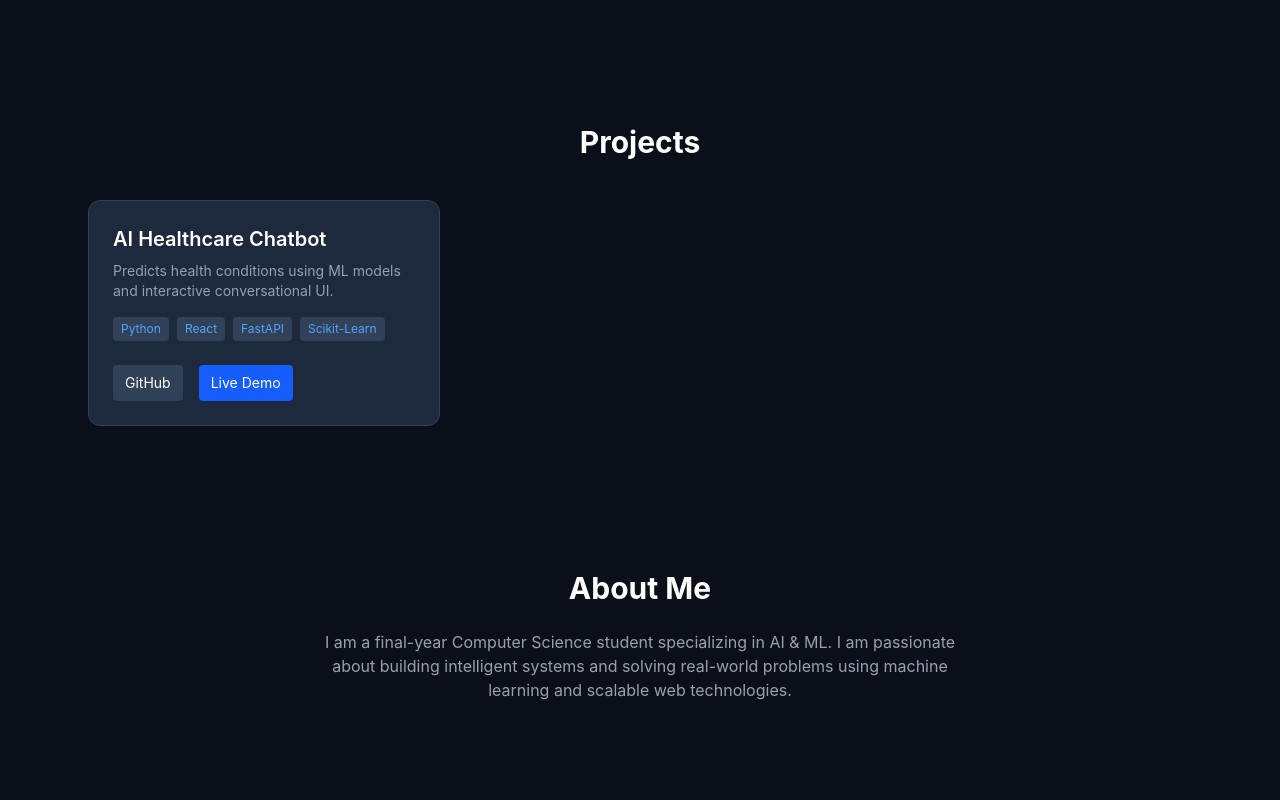
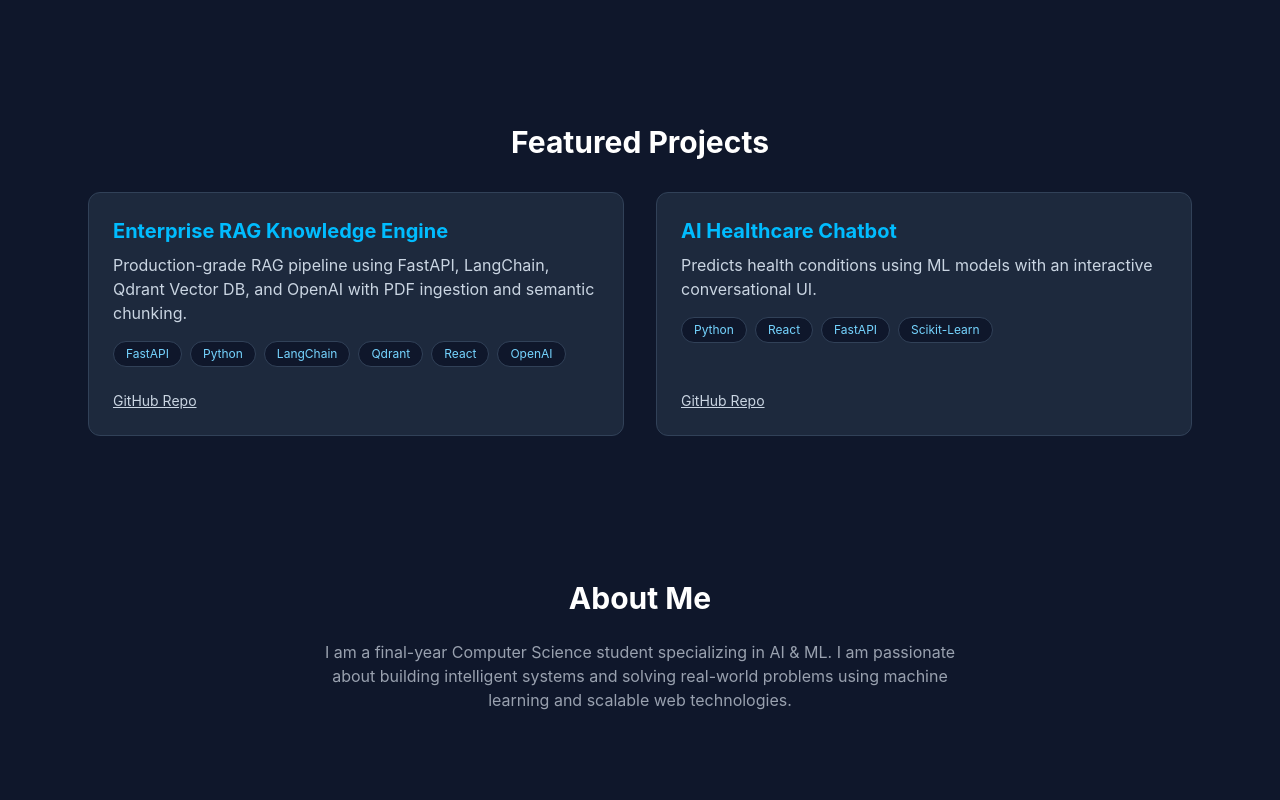
Before and after one commit to hemanulasa884-creator/heman-portfolio, a React (Vite) app: page / in a window 1280 px wide. Shown: the part 1000-1800 px from the top of the page. Built offline with nearby package versions, Linux system fonts and the light colour scheme.

Commit message:
Update portfolio projects with RAG engine

```diff
--- a/src/App.jsx
+++ b/src/App.jsx
@@ -1,17 +1,25 @@
-import Hero from "./components/Hero";
-import Skills from "./components/Skills";
-import Projects from "./components/Projects";
-import About from "./components/About";
-import Contact from "./components/Contact";
+import React from 'react';
+import Hero from './components/Hero';
+import Skills from './components/Skills';
+import Projects from './components/Projects';
+import About from './components/About';
+import Contact from './components/Contact';
 
-export default function App() {
+function App() {
   return (
-    <div className="bg-[#0B0F19] text-white">
-      <Hero />
-      <Skills />
-      <Projects />
-      <About />
-      <Contact />
+    <div className="bg-slate-900 text-white min-h-screen font-sans antialiased">
+      <main>
+        <Hero />
+        <Skills />
+        <Projects />
+        <About />
+        <Contact />
+      </main>
+      <footer className="py-6 text-center text-slate-500 border-t border-slate-800 text-sm">
+        © {new Date().getFullYear()} Heman Ulasa. All rights reserved.
+      </footer>
     </div>
   );
 }
+
+export default App;
--- a/src/components/Projects.jsx
+++ b/src/components/Projects.jsx
@@ -1,35 +1,42 @@
+import React from 'react';
+
 const projects = [
   {
+    title: "Enterprise RAG Knowledge Engine",
+    desc: "Production-grade RAG pipeline using FastAPI, LangChain, Qdrant Vector DB, and OpenAI with PDF ingestion and semantic chunking.",
+    github: "https://github.com/hemanulasa884-creator/heman-portfolio/tree/main/enterprise-rag-engine",
+    demo: "#",
+    tags: ["FastAPI", "Python", "LangChain", "Qdrant", "React", "OpenAI"]
+  },
+  {
     title: "AI Healthcare Chatbot",
-    desc: "Predicts health conditions using ML models and interactive conversational UI.",
-    github: "https://github.com/your-username/healthcare-chatbot",
-    demo: "https://your-demo-link.com",
+    desc: "Predicts health conditions using ML models with an interactive conversational UI.",
+    github: "https://github.com/hemanulasa884-creator/heman-portfolio",
+    demo: "#",
     tags: ["Python", "React", "FastAPI", "Scikit-Learn"]
-  },
-  // Add other projects here
+  }
 ];
 
 export default function Projects() {
   return (
     <section id="projects" className="py-20 px-6 max-w-6xl mx-auto">
-      <h2 className="text-3xl font-bold text-center mb-10 text-white">Projects</h2>
-      <div className="grid grid-cols-1 md:grid-cols-3 gap-6">
+      <h2 className="text-3xl font-bold mb-8 text-center text-white">Featured Projects</h2>
+      <div className="grid md:grid-cols-2 gap-8">
         {projects.map((p, index) => (
           <div key={index} className="bg-slate-800 p-6 rounded-xl border border-slate-700 flex flex-col justify-between">
             <div>
-              <h3 className="text-xl font-semibold text-white mb-2">{p.title}</h3>
-              <p className="text-slate-400 text-sm mb-4">{p.desc}</p>
+              <h3 className="text-xl font-bold mb-2 text-sky-400">{p.title}</h3>
+              <p className="text-slate-300 mb-4">{p.desc}</p>
               <div className="flex flex-wrap gap-2 mb-6">
-                {p.tags.map((tag, i) => (
-                  <span key={i} className="text-xs bg-slate-700 text-blue-400 px-2 py-1 rounded">
+                {p.tags.map((tag, tIdx) => (
+                  <span key={tIdx} className="bg-slate-900 text-sky-300 text-xs px-3 py-1 rounded-full border border-slate-700">
                     {tag}
                   </span>
                 ))}
               </div>
             </div>
             <div className="flex gap-4">
-              <a href={p.github} target="_blank" rel="noreferrer" className="text-sm bg-slate-700 text-white px-3 py-2 rounded hover:bg-slate-600 transition">GitHub</a>
-              <a href={p.demo} target="_blank" rel="noreferrer" className="text-sm bg-blue-600 text-white px-3 py-2 rounded hover:bg-blue-500 transition">Live Demo</a>
+              <a href={p.github} target="_blank" rel="noreferrer" className="text-slate-300 hover:text-white underline text-sm">GitHub Repo</a>
             </div>
           </div>
         ))}
```
